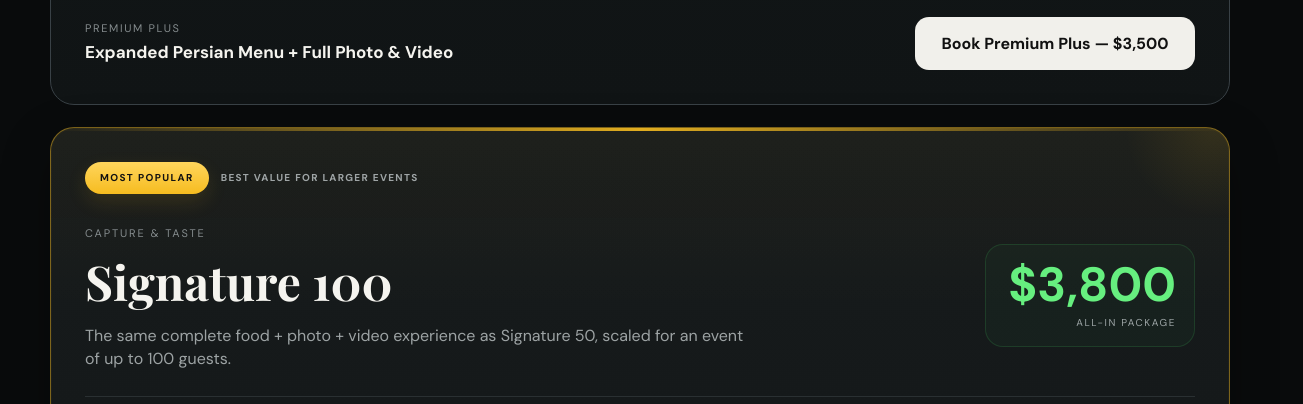
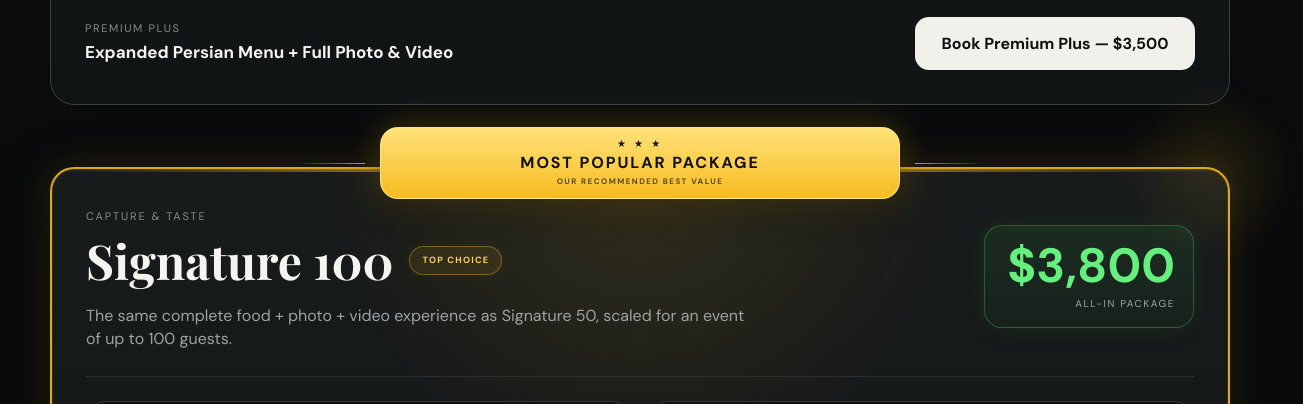
Before and after one commit to dannyfitone-hue/capture-taste-landing, a website: page index.html in a window 1280 px wide. Shown: the part 3640-4044 px from the top of the page, 1303 px wide, since content can reach past the window. Drawn offline with nearby package versions, Linux system fonts and the light colour scheme.

Commit message:
Add files via upload

```diff
--- a/index.html
+++ b/index.html
@@ -8,7 +8,7 @@
   <link rel="preconnect" href="https://fonts.googleapis.com">
   <link rel="preconnect" href="https://fonts.gstatic.com" crossorigin>
   <link href="https://fonts.googleapis.com/css2?family=DM+Sans:wght@400;500;600;700&family=Playfair+Display:wght@600;700&display=swap" rel="stylesheet">
-  <link rel="stylesheet" href="/styles.css?v=17" />
+  <link rel="stylesheet" href="/styles.css?v=18" />
 </head>
 <body>
   <div class="noise"></div>
@@ -237,15 +237,16 @@
 
         <article class="package-card signature-100 package-split-card signature-100-featured" data-package="Capture & Taste Signature 100">
 
-          <div class="signature100-feature-bar">
-            <span class="feature-pill">MOST POPULAR</span>
-            <span class="feature-note">BEST VALUE FOR LARGER EVENTS</span>
+          <div class="favorite-crown">
+            <span class="favorite-stars">★ ★ ★</span>
+            <strong>MOST POPULAR PACKAGE</strong>
+            <span class="favorite-sub">OUR RECOMMENDED BEST VALUE</span>
           </div>
 
           <div class="package-title-row">
             <div>
               <span class="kicker">CAPTURE & TASTE</span>
-              <h3>Signature 100</h3>
+              <div class="favorite-title-row"><h3>Signature 100</h3><span class="favorite-choice">TOP CHOICE</span></div>
               <p class="package-subtitle">The same complete food + photo + video experience as Signature 50, scaled for an event of up to 100 guests.</p>
             </div>
             <div class="price">
--- a/public/styles.css
+++ b/public/styles.css
@@ -1210,3 +1210,131 @@ footer{border-top:1px solid var(--line);padding:34px 0 50px}
     font-size:42px !important;
   }
 }
+
+
+/* ===== v18: unmistakable Signature 100 favorite treatment ===== */
+.signature-100-featured{
+  border:2px solid rgba(246,188,32,.88) !important;
+  box-shadow:
+    0 0 0 1px rgba(246,188,32,.12) inset,
+    0 0 42px rgba(246,188,32,.13),
+    0 28px 70px rgba(0,0,0,.34) !important;
+  overflow:visible !important;
+  margin-top:62px !important;
+  background:
+    radial-gradient(circle at 50% 0%,rgba(246,188,32,.12),transparent 28%),
+    linear-gradient(180deg,#181b1b 0%,#101415 100%) !important;
+}
+.favorite-crown{
+  position:absolute;
+  z-index:10;
+  top:-42px;
+  left:50%;
+  transform:translateX(-50%);
+  width:min(520px,72%);
+  min-height:72px;
+  padding:11px 28px 10px;
+  display:flex;
+  flex-direction:column;
+  align-items:center;
+  justify-content:center;
+  border-radius:18px;
+  background:linear-gradient(180deg,#ffe27a 0%,#f6bc20 100%);
+  color:#111;
+  border:1px solid rgba(255,232,145,.9);
+  box-shadow:
+    0 12px 32px rgba(0,0,0,.34),
+    0 0 34px rgba(246,188,32,.28);
+}
+.favorite-crown:before,
+.favorite-crown:after{
+  content:"";
+  position:absolute;
+  top:50%;
+  width:70px;
+  height:1px;
+  background:linear-gradient(90deg,transparent,rgba(246,188,32,.8));
+}
+.favorite-crown:before{right:100%;margin-right:16px}
+.favorite-crown:after{
+  left:100%;
+  margin-left:16px;
+  transform:scaleX(-1);
+}
+.favorite-stars{
+  font-size:10px;
+  letter-spacing:.28em;
+  line-height:1;
+  margin-bottom:5px;
+}
+.favorite-crown strong{
+  font-size:16px;
+  line-height:1.1;
+  letter-spacing:.12em;
+  font-weight:950;
+}
+.favorite-sub{
+  margin-top:5px;
+  font-size:8px;
+  letter-spacing:.18em;
+  font-weight:800;
+  opacity:.68;
+}
+.favorite-title-row{
+  display:flex;
+  align-items:center;
+  gap:16px;
+  flex-wrap:wrap;
+}
+.favorite-title-row h3{
+  margin:0 !important;
+}
+.favorite-choice{
+  display:inline-flex;
+  align-items:center;
+  height:29px;
+  padding:0 12px;
+  border-radius:999px;
+  border:1px solid rgba(246,188,32,.36);
+  background:rgba(246,188,32,.09);
+  color:#ffd45a;
+  font-size:9px;
+  font-weight:900;
+  letter-spacing:.14em;
+  box-shadow:0 0 16px rgba(246,188,32,.06);
+}
+.signature-100-featured .price{
+  border:1px solid rgba(72,229,104,.30) !important;
+  background:linear-gradient(180deg,rgba(72,229,104,.09),rgba(72,229,104,.035)) !important;
+  box-shadow:0 0 26px rgba(72,229,104,.08);
+}
+.signature-100-featured .featured-cta{
+  min-width:310px;
+  min-height:58px;
+  font-size:16px !important;
+  box-shadow:
+    0 12px 28px rgba(246,188,32,.16),
+    0 0 20px rgba(246,188,32,.08) !important;
+}
+@media(max-width:760px){
+  .signature-100-featured{
+    margin-top:54px !important;
+  }
+  .favorite-crown{
+    width:82%;
+    top:-38px;
+    min-height:64px;
+    padding:9px 16px;
+  }
+  .favorite-crown strong{
+    font-size:12px;
+  }
+  .favorite-crown:before,
+  .favorite-crown:after{
+    display:none;
+  }
+  .signature-100-featured .featured-cta{
+    min-width:0;
+    width:100%;
+  }
+}
--- a/styles.css
+++ b/styles.css
@@ -1210,3 +1210,131 @@ footer{border-top:1px solid var(--line);padding:34px 0 50px}
     font-size:42px !important;
   }
 }
+
+
+/* ===== v18: unmistakable Signature 100 favorite treatment ===== */
+.signature-100-featured{
+  border:2px solid rgba(246,188,32,.88) !important;
+  box-shadow:
+    0 0 0 1px rgba(246,188,32,.12) inset,
+    0 0 42px rgba(246,188,32,.13),
+    0 28px 70px rgba(0,0,0,.34) !important;
+  overflow:visible !important;
+  margin-top:62px !important;
+  background:
+    radial-gradient(circle at 50% 0%,rgba(246,188,32,.12),transparent 28%),
+    linear-gradient(180deg,#181b1b 0%,#101415 100%) !important;
+}
+.favorite-crown{
+  position:absolute;
+  z-index:10;
+  top:-42px;
+  left:50%;
+  transform:translateX(-50%);
+  width:min(520px,72%);
+  min-height:72px;
+  padding:11px 28px 10px;
+  display:flex;
+  flex-direction:column;
+  align-items:center;
+  justify-content:center;
+  border-radius:18px;
+  background:linear-gradient(180deg,#ffe27a 0%,#f6bc20 100%);
+  color:#111;
+  border:1px solid rgba(255,232,145,.9);
+  box-shadow:
+    0 12px 32px rgba(0,0,0,.34),
+    0 0 34px rgba(246,188,32,.28);
+}
+.favorite-crown:before,
+.favorite-crown:after{
+  content:"";
+  position:absolute;
+  top:50%;
+  width:70px;
+  height:1px;
+  background:linear-gradient(90deg,transparent,rgba(246,188,32,.8));
+}
+.favorite-crown:before{right:100%;margin-right:16px}
+.favorite-crown:after{
+  left:100%;
+  margin-left:16px;
+  transform:scaleX(-1);
+}
+.favorite-stars{
+  font-size:10px;
+  letter-spacing:.28em;
+  line-height:1;
+  margin-bottom:5px;
+}
+.favorite-crown strong{
+  font-size:16px;
+  line-height:1.1;
+  letter-spacing:.12em;
+  font-weight:950;
+}
+.favorite-sub{
+  margin-top:5px;
+  font-size:8px;
+  letter-spacing:.18em;
+  font-weight:800;
+  opacity:.68;
+}
+.favorite-title-row{
+  display:flex;
+  align-items:center;
+  gap:16px;
+  flex-wrap:wrap;
+}
+.favorite-title-row h3{
+  margin:0 !important;
+}
+.favorite-choice{
+  display:inline-flex;
+  align-items:center;
+  height:29px;
+  padding:0 12px;
+  border-radius:999px;
+  border:1px solid rgba(246,188,32,.36);
+  background:rgba(246,188,32,.09);
+  color:#ffd45a;
+  font-size:9px;
+  font-weight:900;
+  letter-spacing:.14em;
+  box-shadow:0 0 16px rgba(246,188,32,.06);
+}
+.signature-100-featured .price{
+  border:1px solid rgba(72,229,104,.30) !important;
+  background:linear-gradient(180deg,rgba(72,229,104,.09),rgba(72,229,104,.035)) !important;
+  box-shadow:0 0 26px rgba(72,229,104,.08);
+}
+.signature-100-featured .featured-cta{
+  min-width:310px;
+  min-height:58px;
+  font-size:16px !important;
+  box-shadow:
+    0 12px 28px rgba(246,188,32,.16),
+    0 0 20px rgba(246,188,32,.08) !important;
+}
+@media(max-width:760px){
+  .signature-100-featured{
+    margin-top:54px !important;
+  }
+  .favorite-crown{
+    width:82%;
+    top:-38px;
+    min-height:64px;
+    padding:9px 16px;
+  }
+  .favorite-crown strong{
+    font-size:12px;
+  }
+  .favorite-crown:before,
+  .favorite-crown:after{
+    display:none;
+  }
+  .signature-100-featured .featured-cta{
+    min-width:0;
+    width:100%;
+  }
+}
```
